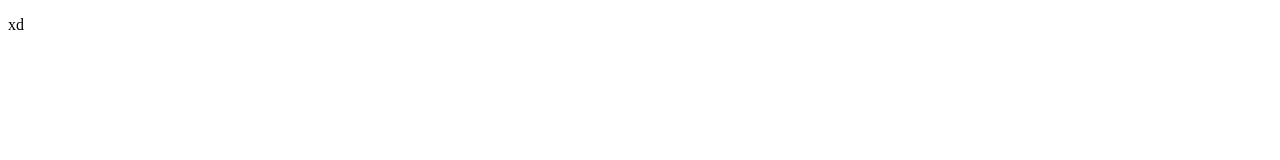
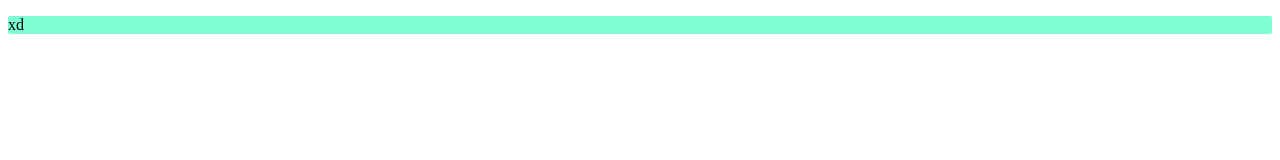
Before and after one commit to mintefixd/GITCOMANDOS2, a plain HTML site: page index.html in a window 1280 px wide. Drawn offline with Linux system fonts and the light colour scheme.

Commit message:
add: css final

```diff
--- a/index.html
+++ b/index.html
@@ -4,6 +4,7 @@
         <title>
             hols
         </title>
+        <link href="style.css" rel="stylesheet">
     </head>
     <body>
         <div class="conteiner">
--- /dev/null
+++ b/style.css
@@ -0,0 +1,5 @@
+.conteiner {
+    background-color: aquamarine;
+    border-radius: 2px;
+
+}
```
